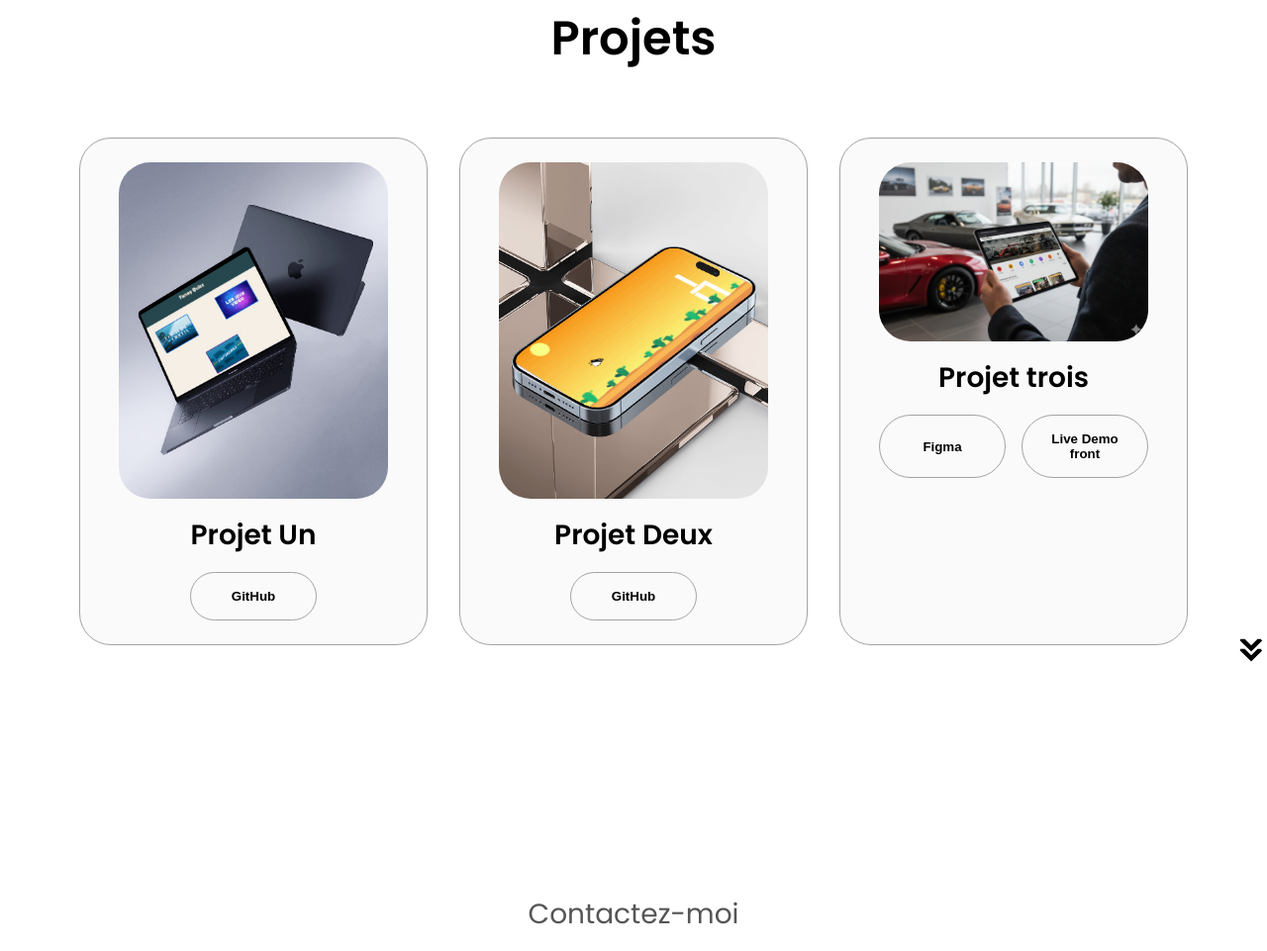
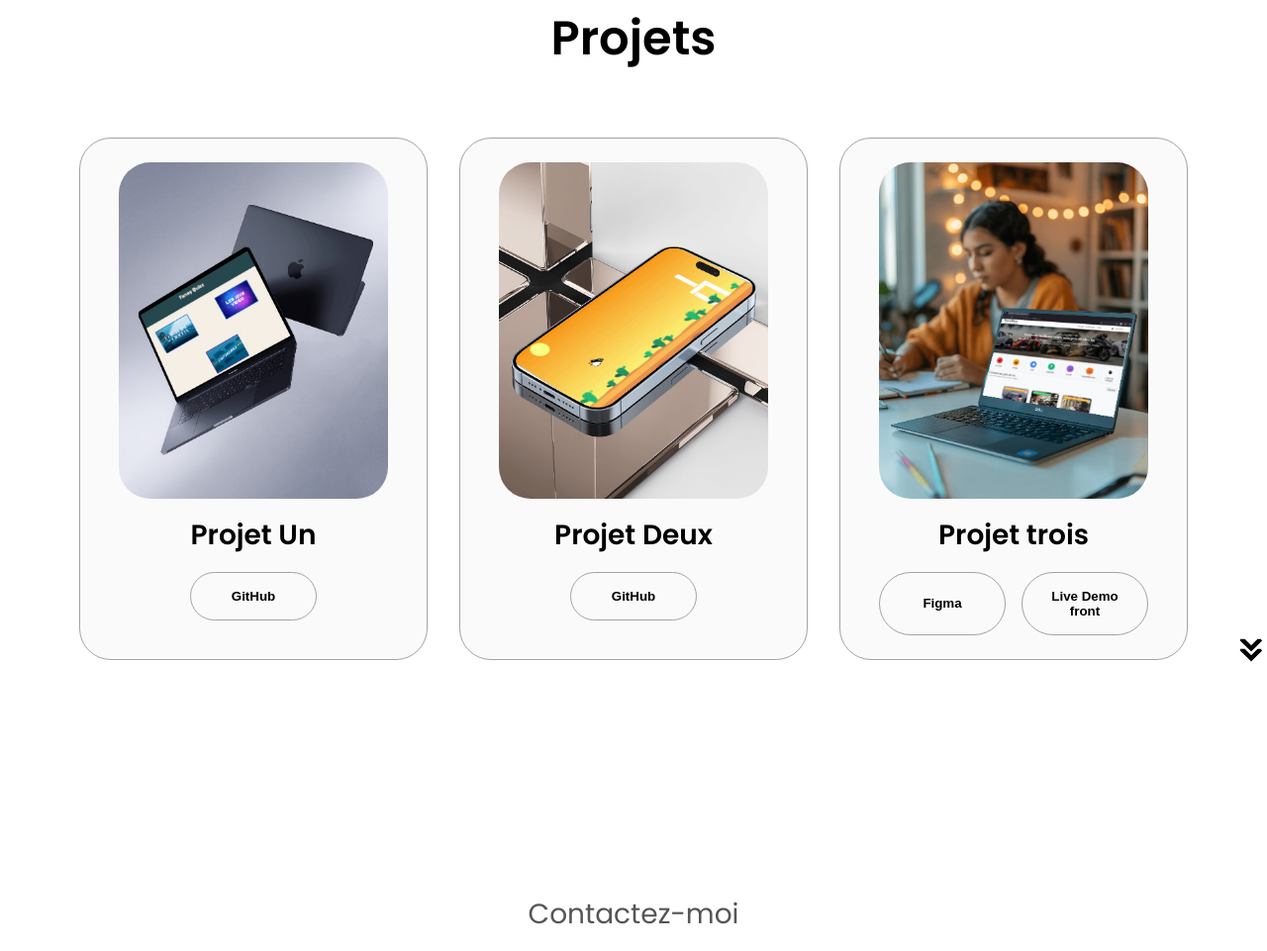
Before and after one commit to Nira00066/Nira00066.github.io, a website: page index.html in a window 1280 px wide. Shown: the part 2731-3692 px from the top of the page at 99% size. Drawn offline with Linux system fonts and the light colour scheme.

Commit message:
modification "correction for the third picture with the correct project"

```diff
--- a/index.html
+++ b/index.html
@@ -431,7 +431,7 @@
           <div class="details-container color-container">
             <div class="article-container">
               <img
-                src="./assets/project-3.png"
+                src="./assets/project-3.jpg"
                 alt="project-3"
                 class="project-img"
               />
```
Also changed, not shown: assets/project-3.jpg (added), assets/project-3.png (deleted).
